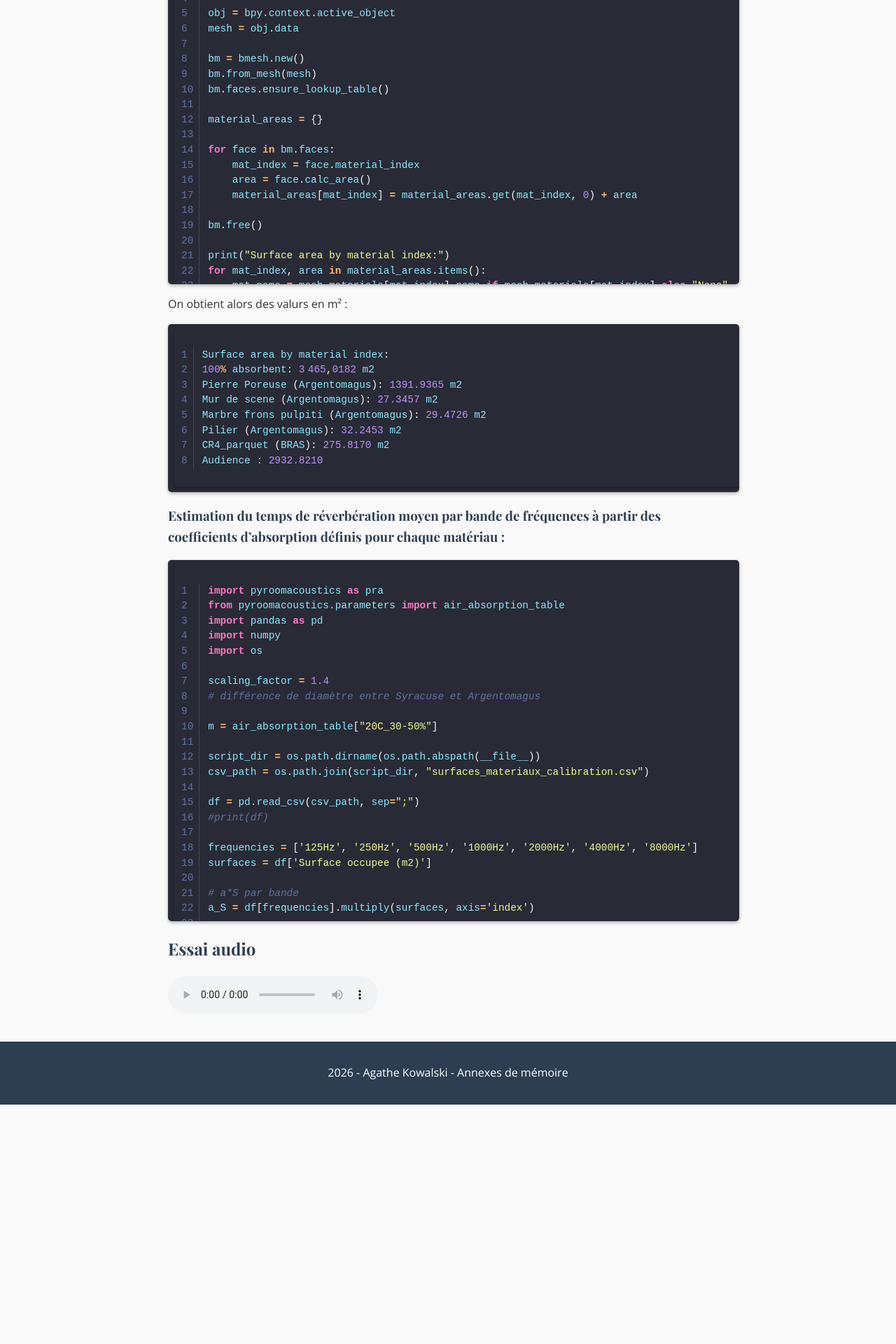
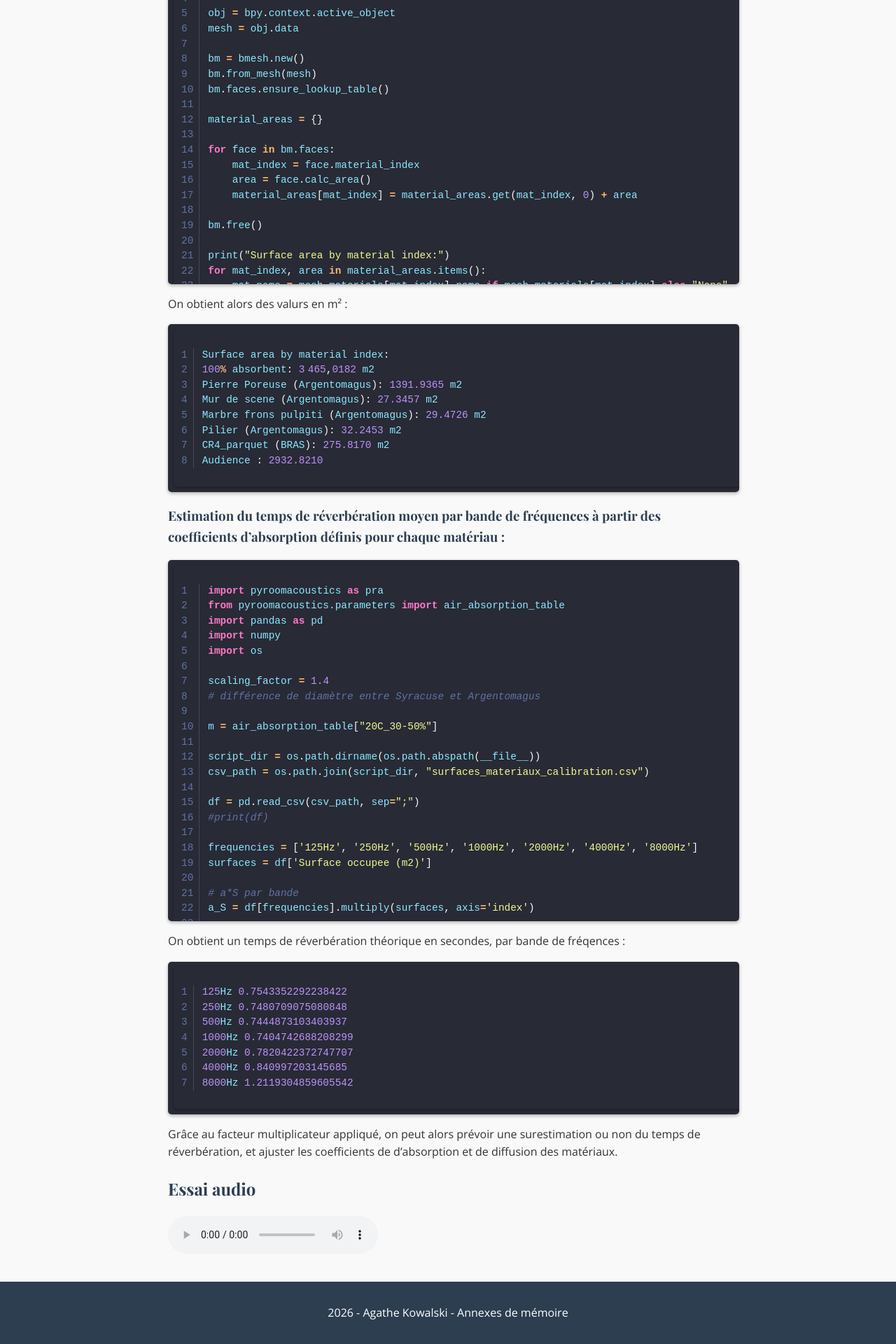
Before and after one commit to agathekowalski/ensll_memoire_p2026, a Jekyll site: the page built from simulations/index.md, in a window 1280 px wide. Shown: the part 1304-3224 px from the top of the page at 70% size. Built offline with Jekyll 4.4.1, drawn with Linux system fonts in a browser that asks for light colours; before the commit the page ends 2882 px from its top, so only the background shows below that.

Commit message:
Update index.md

````diff
--- a/simulations/index.md
+++ b/simulations/index.md
@@ -47,6 +47,7 @@ def mesh_volume(obj):
 obj = bpy.context.active_object
 print("Volume:", mesh_volume(obj))
 ```
+
 On obtient alors une valeur en m³ :
 
 ```python
@@ -81,6 +82,7 @@ for mat_index, area in material_areas.items():
     mat_name = mesh.materials[mat_index].name if mesh.materials[mat_index] else "None"
     print(f"{mat_name}: {area:.4f} m2")
 ```
+
 On obtient alors des valurs en m² :
 
 ```python
@@ -132,13 +134,25 @@ V_total = 18179.68
 # a par bande
 a_coefficient = sum_a_S.values / S_total
 
-print(a_coefficient)
-
 for i, f in enumerate(frequencies) :
     eyring_syracuse = pra.rt60_eyring(S_total*(scaling_factor)**2,V_total*(scaling_factor)**3,a_coefficient[i],m[i],343)
     print(f, eyring_syracuse)
 ```
 
+On obtient un temps de réverbération théorique en secondes, par bande de fréqences :
+
+```python
+125Hz 0.7543352292238422
+250Hz 0.7480709075080848
+500Hz 0.7444873103403937
+1000Hz 0.7404742688208299
+2000Hz 0.7820422372747707
+4000Hz 0.840997203145685
+8000Hz 1.2119304859605542
+```
+
+Grâce au facteur multiplicateur appliqué, on peut alors prévoir une surestimation ou non du temps de réverbération,
+et ajuster les coefficients de d'absorption et de diffusion des matériaux.
 
 ## Essai audio
 
````
